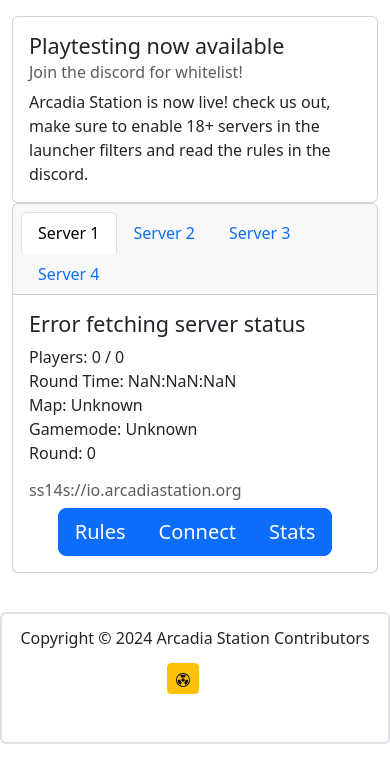
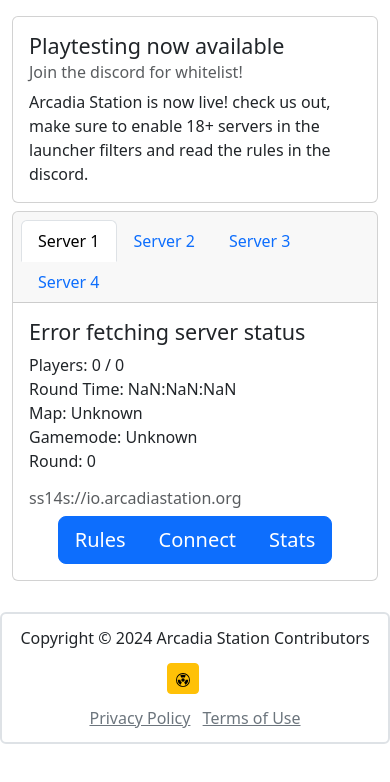
Before and after one commit to ArcadiaStation/arcadiastation.org, a plain HTML site: page index.html in a window 390 px wide. Shown: the part 100-882 px from the top of the page. Before the commit the page ends 844 px from the top, so only its background shows below. Drawn offline with nearby package versions, Linux system fonts and the light colour scheme; no server answers.

Commit message:
Update index.html

```diff
--- a/index.html
+++ b/index.html
@@ -145,9 +145,9 @@ Space Station 14 tells the story of an ordinary shift on a space station gone wr
             </div>
         </div>
     </nav>
-    <div class="container">
+    <div class="container" style="margin-bottom: 196px;">
         <div class="row">
-            <div class="col-md-8">
+            <div class="col-md-8 mb-2">
                 <div class="card">
                     <div class="card-body">
                         <h4 class="card-title">Playtesting now available</h4>
@@ -156,7 +156,7 @@ Space Station 14 tells the story of an ordinary shift on a space station gone wr
                     </div>
                 </div>
             </div>
-            <div class="col-md-4">
+            <div class="col-md-4 mb-2">
                 <div class="card">
                     <div class="card-header">
                         <ul class="nav nav-tabs card-header-tabs" role="tablist">
@@ -214,8 +214,8 @@ Space Station 14 tells the story of an ordinary shift on a space station gone wr
                 </div>
                 <div class="col">
                     <ul class="list-inline my-2">
-                        <li class="list-inline-item"></li>
-                        <li class="list-inline-item"></li>
+                        <li class="list-inline-item"><a class="link-secondary" href="#">Privacy Policy</a></li>
+                        <li class="list-inline-item"><a class="link-secondary" href="#">Terms of Use</a></li>
                     </ul>
                 </div>
             </div>
```
